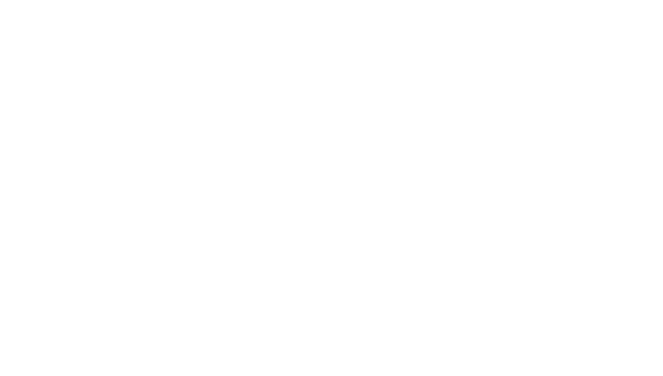
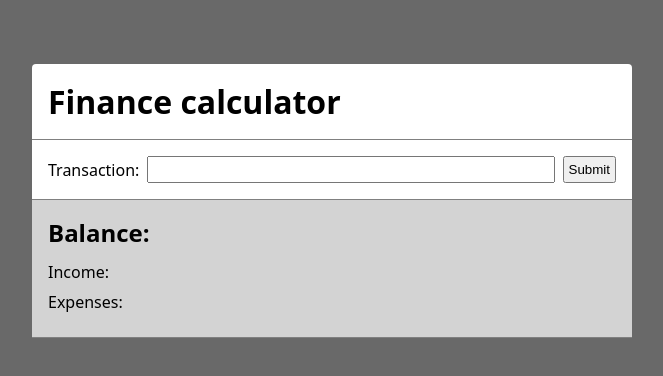
Before and after one commit to dai60/finances, a website: page src/index.html in a window 1280 px wide. Shown: the whole page, without its empty margins (308-971 px from the left). Drawn offline with nearby package versions, Linux system fonts and the light colour scheme; files that its build step writes are made by us from their sources.

Commit message:
main html

```diff
--- a/src/index.html
+++ b/src/index.html
@@ -1,5 +1,6 @@
 <!DOCTYPE html>
 <html lang="en">
+
 <head>
     <meta charset="UTF-8">
     <meta name="viewport" content="width=device-width, initial-scale=1.0">
@@ -7,7 +8,22 @@
     <link rel="stylesheet" href="main.css">
     <script src="script.js" defer></script>
 </head>
+
 <body>
+    <main>
+        <h1>Finance calculator</h1>
+        <form>
+            <label for="transaction">Transaction:</label>
+            <input id="transaction" name="transaction" type="number" step="0.01">
+            <input type="submit" value="Submit">
+        </form>
+        <div class="balance">
+            <h2>Balance: <span id="current-balance"></span></h2>
+            <p>Income: <span id="income"></span></p>
+            <p>Expenses: <span id="expenses"></span></p>
+        </div>
+        <div class="transaction-list"></div>
+    </main>
+</body>
 
-</body>
 </html>
--- a/src/sass/main.scss
+++ b/src/sass/main.scss
@@ -4,4 +4,50 @@
 
 html {
     margin: 0;
+    background-color: dimgray;
+    font-family: system-ui, -apple-system, BlinkMacSystemFont, 'Segoe UI', Roboto, Oxygen, Ubuntu, Cantarell, 'Open Sans', 'Helvetica Neue', sans-serif;
 }
+
+h1, h2, p {
+    margin: 0;
+}
+
+main {
+    background-color: white;
+    border-radius: 0.25rem;
+
+    max-width: 600px;
+    margin: 4rem auto;
+
+    h1 {
+        padding: 1rem;
+        border-bottom: 1px solid gray;
+    }
+
+    form {
+        padding: 1rem;
+        border-bottom: 1px solid gray;
+        gap: 0.5em;
+
+        display: flex;
+        align-items: center;
+
+        input {
+            padding: 0.25rem;
+        }
+
+        #transaction {
+            flex: 1;
+        }
+    }
+
+    .balance {
+        padding: 1rem;
+        border-bottom: 1px solid gray;
+        background-color: lightgray;
+
+        h2, p {
+            margin-bottom: 0.5em;
+        }
+    }
+}
```
